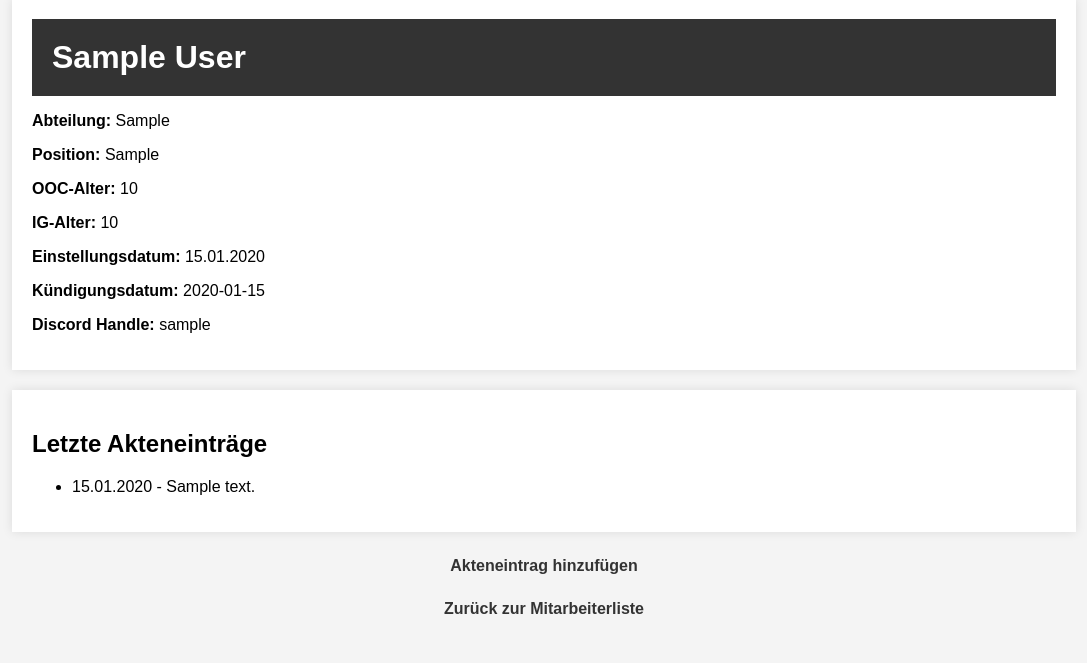
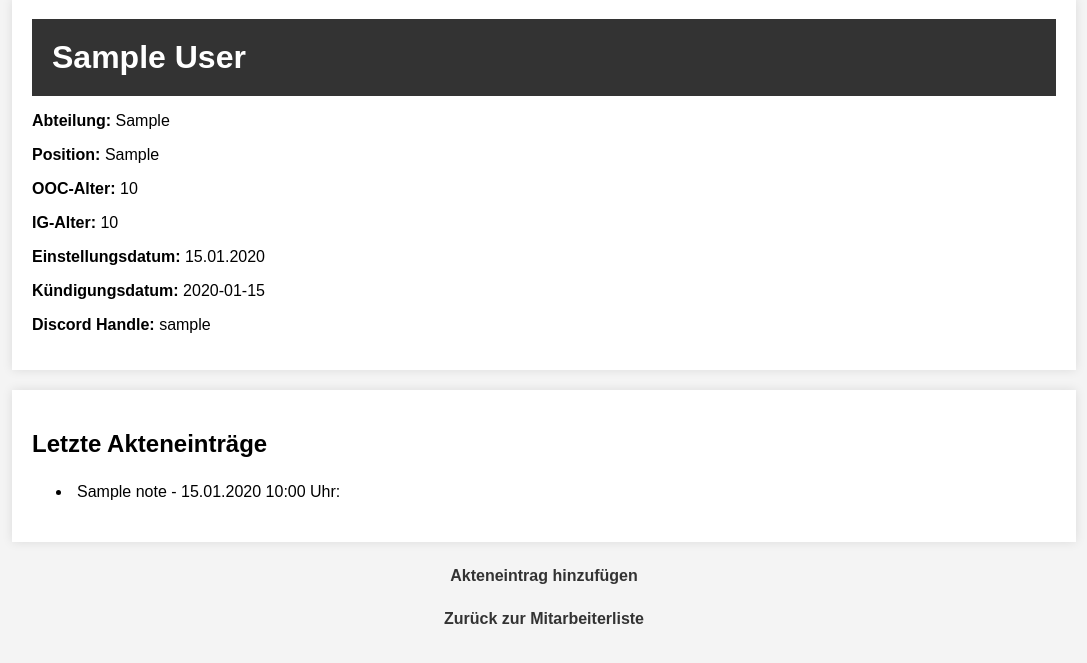
Before and after one commit to Ma-Ko-dev/Roleplay_Employee_Manager, a Flask app: page /employee/1 in a window 1280 px wide. Shown: the part 98-761 px from the top of the page, without its empty margins (96-1183 px from the left). Run offline with Flask 3, Linux system fonts and the light colour scheme; a user stored in the database is signed in; tables that the repository leaves empty hold one stand-in row (values such as "Sample post").

Commit message:
Detailanzeige redesign.

```diff
--- a/static/css/styles.css
+++ b/static/css/styles.css
@@ -79,6 +79,23 @@ a:hover {
     border-radius: 5px;
 }
 
+.notiz {
+    background-color: lightblue; /* Hintergrundfarbe für "notiz" */
+    color: black; /* Textfarbe auf blauem Hintergrund */
+    font-weight: bold; /* Fett gedruckter Text */
+}
+
+.positiv {
+    background-color: lightgreen; /* Hintergrundfarbe für "positiv" */
+    color: black; /* Textfarbe auf grünem Hintergrund */
+    font-weight: bold; /* Fett gedruckter Text */
+}
+
+.negativ {
+    background-color: lightcoral; /* Hintergrundfarbe für "negativ" */
+    color: white; /* Textfarbe auf rotem Hintergrund (weiß für Kontrast) */
+    font-weight: bold; /* Fett gedruckter Text */
+}
 
 .details {
     padding: 20px;
@@ -86,6 +103,11 @@ a:hover {
     margin: 20px auto;
     width: 80%;
     box-shadow: 0px 0px 10px rgba(0, 0, 0, 0.1);
+}
+
+.details li {
+    padding: 5px; /* Abstand um den Text */
+    margin-bottom: 5px; /* Abstand zwischen den Einträgen */
 }
 
 /* Stil für Flash-Nachrichten */
--- a/templates/employee_detail.html
+++ b/templates/employee_detail.html
@@ -28,11 +28,20 @@
     <ul>
         {% for note in employee.notes|sort(attribute='created_at')|reverse %}
             {% if loop.index <= 5 %}
-                <li>{{ note.created_at.strftime('%d.%m.%Y') }} - {{ note.text }}</li>
+                <li>{{ note.creator_name }} - {{ note.created_at.strftime('%d.%m.%Y %H:%M Uhr') }}:<br>
+                    {% if note.note_type == 'notiz' %}
+                        <span class="notiz">{{ note.note_type.capitalize() }}</span>: {{ note.text }}
+                    {% elif note.note_type == 'negativ' %}
+                        <span class="negativ">{{ note.note_type.capitalize() }}</span>: {{ note.text }}
+                    {% elif note.note_type == 'positiv' %}
+                        <span class="positiv">{{ note.note_type.capitalize() }}</span>: {{ note.text }}
+                    {% endif %}
+                </li>
             {% endif %}
         {% endfor %}
     </ul>
 </div>
+
 
 <div class="back-link">
     <a href="{{ url_for('add_employee_note', employee=employee.name, employee_id=employee_id) }}">Akteneintrag hinzufügen</a>
```
